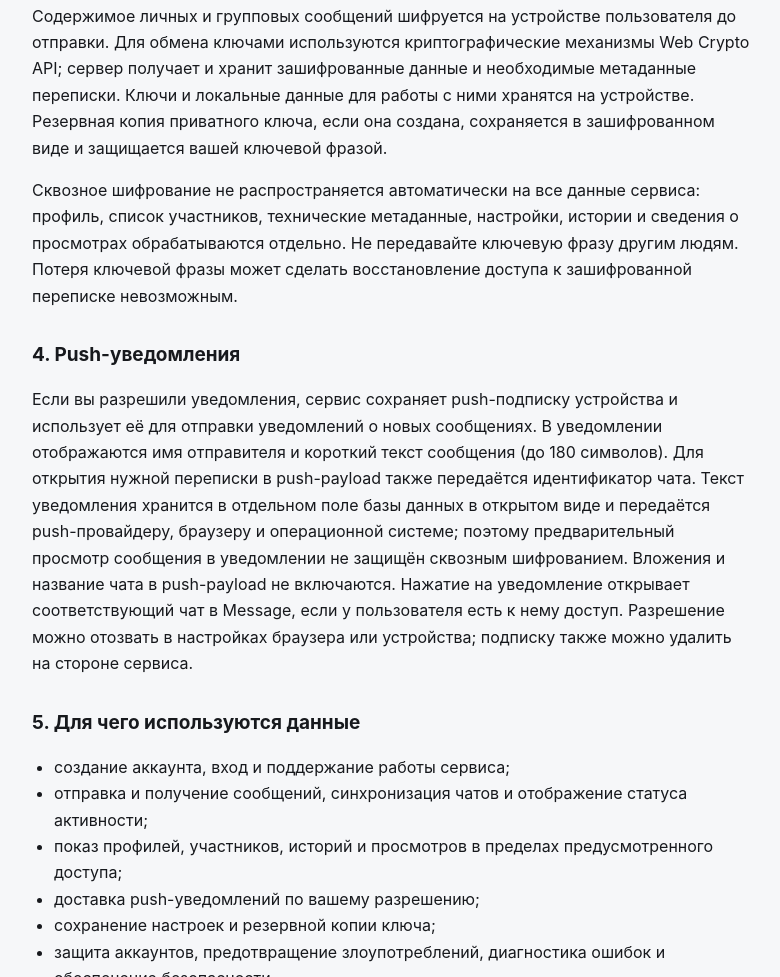
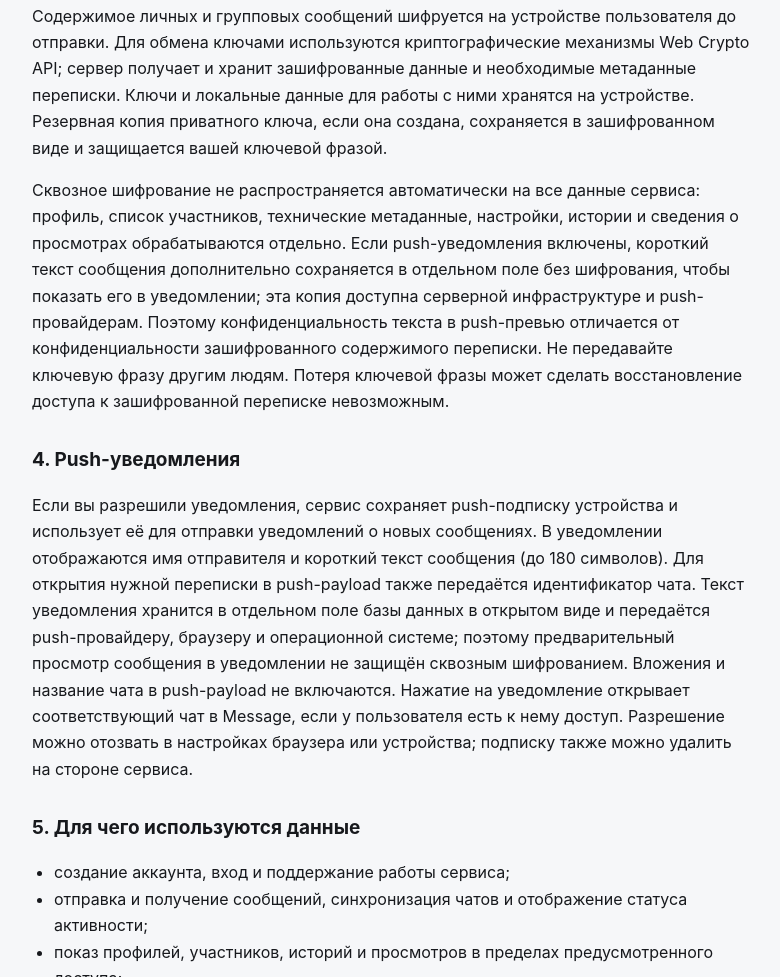
Before and after one commit to tracynixx-wq/message, a plain HTML site: page privacy.html in a window 1280 px wide. Shown: the part 1097-2074 px from the top of the page, without its empty margins (248-1028 px from the left). Drawn offline with Linux system fonts and the light colour scheme.

Commit message:
Clarify plaintext push preview exception to E2EE

```diff
--- a/privacy.html
+++ b/privacy.html
@@ -35,7 +35,7 @@ h1{font-size:30px;line-height:1.2;margin:12px 0}h2{font-size:19px;margin:30px 0
 
 <h2>3. Сквозное шифрование переписки</h2>
 <p>Содержимое личных и групповых сообщений шифруется на устройстве пользователя до отправки. Для обмена ключами используются криптографические механизмы Web Crypto API; сервер получает и хранит зашифрованные данные и необходимые метаданные переписки. Ключи и локальные данные для работы с ними хранятся на устройстве. Резервная копия приватного ключа, если она создана, сохраняется в зашифрованном виде и защищается вашей ключевой фразой.</p>
-<p>Сквозное шифрование не распространяется автоматически на все данные сервиса: профиль, список участников, технические метаданные, настройки, истории и сведения о просмотрах обрабатываются отдельно. Не передавайте ключевую фразу другим людям. Потеря ключевой фразы может сделать восстановление доступа к зашифрованной переписке невозможным.</p>
+<p>Сквозное шифрование не распространяется автоматически на все данные сервиса: профиль, список участников, технические метаданные, настройки, истории и сведения о просмотрах обрабатываются отдельно. Если push-уведомления включены, короткий текст сообщения дополнительно сохраняется в отдельном поле без шифрования, чтобы показать его в уведомлении; эта копия доступна серверной инфраструктуре и push-провайдерам. Поэтому конфиденциальность текста в push-превью отличается от конфиденциальности зашифрованного содержимого переписки. Не передавайте ключевую фразу другим людям. Потеря ключевой фразы может сделать восстановление доступа к зашифрованной переписке невозможным.</p>
 
 <h2>4. Push-уведомления</h2>
 <p>Если вы разрешили уведомления, сервис сохраняет push-подписку устройства и использует её для отправки уведомлений о новых сообщениях. В уведомлении отображаются имя отправителя и короткий текст сообщения (до 180 символов). Для открытия нужной переписки в push-payload также передаётся идентификатор чата. Текст уведомления хранится в отдельном поле базы данных в открытом виде и передаётся push-провайдеру, браузеру и операционной системе; поэтому предварительный просмотр сообщения в уведомлении не защищён сквозным шифрованием. Вложения и название чата в push-payload не включаются. Нажатие на уведомление открывает соответствующий чат в Message, если у пользователя есть к нему доступ. Разрешение можно отозвать в настройках браузера или устройства; подписку также можно удалить на стороне сервиса.</p>
```
